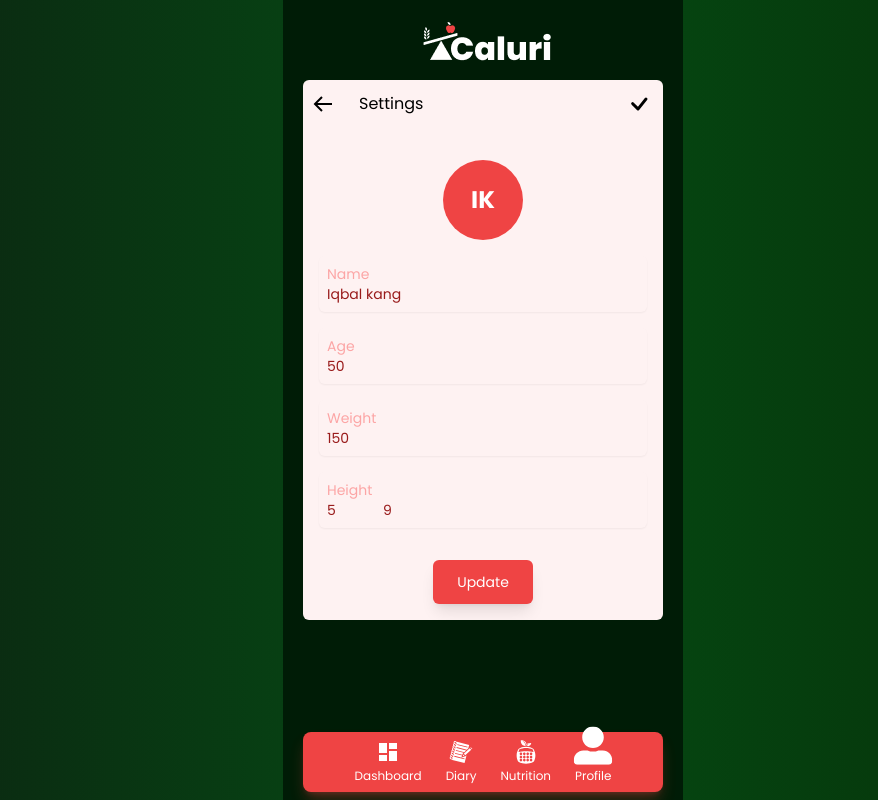
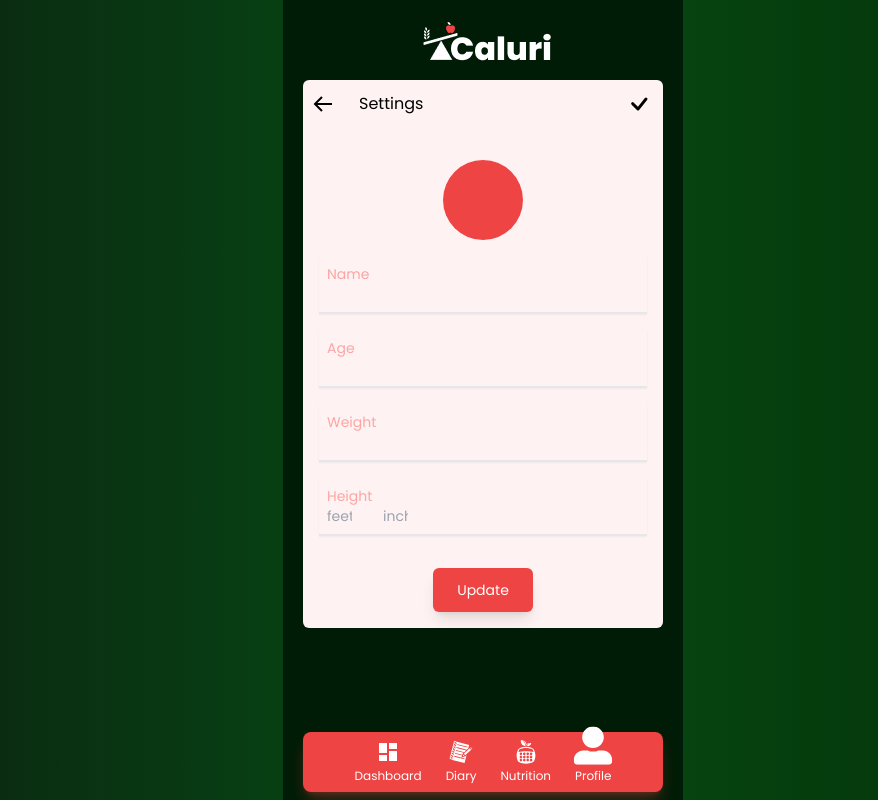
Before and after one commit to iqbalkang225/iqbal-kang-225-caluri, a React (Create React App) app: page /profile in a window 1280 px wide. Shown: the whole page, without its empty margins (157-1035 px from the left). Built offline with nearby package versions, Linux system fonts and the light colour scheme.

Commit message:
finished profile update feature

```diff
--- a/src/components/SearchForm.jsx
+++ b/src/components/SearchForm.jsx
@@ -28,7 +28,7 @@ const SearchForm = ( {initial, animate } ) => {
         onClick = {onClickHandler}
         value = {enteredMeal}
         placeholder = 'Search for a food'
-        className='rounded-full mb-2 w-4/5 mx-auto block p-2 px-4 outline-none text-black placeholder:text-xs'>
+        className='rounded-full mb-2 w-[90%] mx-auto block p-1.5 px-4 outline-none text-black placeholder:text-xs focus:w-full'>
       </motion.input>
     </form>
   )
--- a/src/pages/Macros.jsx
+++ b/src/pages/Macros.jsx
@@ -1,18 +1,50 @@
 import React from 'react'
+import { useSelector } from 'react-redux';
 import PieChart from '../components/PieChart'
 
+const requiredMacros = [40, 30, 30]
+
+const Macros = () => {
+
+  const { recommendedNutrientsIntake } = useSelector(store => store.userInfoSlice)
+  const { storedMeals } = useSelector(store => store.storedMealsSlice)
+  const nutrientsList = storedMeals.map(meal => [meal.nutrition.nutrients, +meal.numOfServings])
+
+  const filterNutrients = (nutrientName) => {
+            return nutrientsList
+              .map(nutrients => {
+                 const filteredNutrients = nutrients[0].find(nutrient => nutrient.name === nutrientName)
+                 const numOfServings = nutrients[1]
+                 return ( {...filteredNutrients, numOfServings} )
+                })
+  }
+
+  const mainNutrients = [
+    filterNutrients('Protein'),
+    filterNutrients('Carbohydrates'),
+    filterNutrients('Fat'),
+  ]
+
+  const macroPercentage = mainNutrients.map(nutrient => {
+    const nutrientTotal = mainNutrients.reduce((total, nutrient) =>
+      (nutrient[0].amount * nutrient[0].numOfServings) + total, 0)
+
+      return Math.floor(((nutrient[0].amount * nutrient[0].numOfServings / nutrientTotal) * 100))
+  })
+
+  console.log(macroPercentage)
+
   const data = {
-  labels: ['Breakfast', 'Snack 1', 'Lunch', 'Snack 2', 'Dinner', 'Snack 3'],
+    labels: ['Carbohydrates', 'Fat', 'Protein'],
     datasets: [
       {
-      data: [0, 0, 0],
-      backgroundColor: ['red', 'green', 'blue'],
+        data: macroPercentage.map(macro => macro),
+        backgroundColor: ['#ebb305', '#f97315', '#22c55d'],
         borderWidth: 1,
       },
     ],
   };
 
-const Macros = () => {
   return (
     <div className='bg-white h-[calc(100vh-190px)] overflow-y-scroll rounded-md p-4 text-black divide-y-2'>
       {/* chart */}
@@ -20,6 +52,33 @@ const Macros = () => {
         <PieChart data = {data} />
       </div>
 
+      {/* body */}
+      <div className='space-y-2'>
+        <div className='grid grid-cols-5'>
+          <p className='col-span-3'></p>
+          <p>Total</p>
+          <p>Goal</p>
+        </div>
+
+        {
+          mainNutrients.map((nutrient, index) => {
+            let color;
+            if(index === 0)  color = `bg-[#ebb305]`
+            if(index === 1)  color = `bg-[#f97315]`
+            if(index === 2)  color = `bg-[#22c55d]`
+            return  <div className='grid grid-cols-5'>
+                      {/* carbs row */}
+                      <div className='flex col-span-3 gap-2'>
+                        <div className={`h-4 w-4 ${color}`}></div>
+                        <p>{nutrient[0].name} ({nutrient[0].amount * nutrient[0].numOfServings}g)</p>
+                      </div>
+                      <p>{macroPercentage[index]}%</p>
+                      <p>{requiredMacros[index]}%</p>
+                    </div>
+          })
+        }
+      </div>
+
   </div>
   )
 }
--- a/src/pages/Nutrition.jsx
+++ b/src/pages/Nutrition.jsx
@@ -27,9 +27,9 @@ const Nutrition = () => {
       y: 0,
     },
     rotation: {
-      y: [0, -5, 0],
+      scale: 1.2,
       transition: {
-        y: {repeat: Infinity, repeatType: "reverse", duration: 0.225, },
+        rotate: {repeat: Infinity, repeatType: "reverse", duration: 0.225, },
       }
     }
   }
--- a/src/pages/Profile.jsx
+++ b/src/pages/Profile.jsx
@@ -1,10 +1,32 @@
-import React from 'react'
+import React, { useState } from 'react'
 import { BiArrowBack } from 'react-icons/bi'
 import { BsCheck } from 'react-icons/bs'
 import { Link } from 'react-router-dom'
 import { motion } from 'framer-motion'
+import { useDispatch, useSelector } from 'react-redux'
+import { calcCalories, calcMacros, updateUser } from '../store/userInfoSlice'
 
 const Profile = () => {
+  const dispatch = useDispatch()
+
+  const { name, age, weight, feet, inches } = useSelector(store => store.userInfoSlice)
+
+  const [userInfo, setUserInfo] = useState({ name: name, age: age, weight: weight, feet: feet, inches: inches })
+
+  const onChangeHandler = (e) => setUserInfo(prevInfo => {
+    const {name, value} = e.target
+    return {...prevInfo, [name]: value}
+  })
+
+  const submitHandler = () => {
+    dispatch( updateUser(userInfo) )
+    dispatch (calcCalories())
+    dispatch( calcMacros() )
+  }
+
+  const getInitials = name => name?.split(' ').map(character => character[0]?.toUpperCase())
+
+
   return (
     //Profile card
      <div className = 'bg-red-50 rounded-md  text-black overflow-hidden'>
@@ -17,80 +39,96 @@ const Profile = () => {
           </Link>
           <h3>Settings</h3>
         </div>
-        <Link to = '/search' className = 'hover:text-red-500 duration-100 hover:scale-110'>
+        <Link
+          to = '/'
+          className = 'hover:text-red-500 duration-100 hover:scale-110'
+          onClick = {submitHandler}>
           <BsCheck size={32} />
         </Link>
       </div>
       {/* body */}
       <div className='h-20 w-20 mt-8 rounded-full mx-auto bg-red-500 flex items-center justify-center'>
-      <h2 className='uppercase text-white font-bold text-2xl'>ik</h2>
+      <h2 className='uppercase text-white font-bold text-2xl'> {getInitials(name)} </h2>
       </div>
       <form className='text-sm p-4  text-red-800 space-y-4'>
         {/* group 1 */}
-        <div className='flex flex-col  p-2 rounded-md shadow-sm'>
+        <div className='flex flex-col  p-2 shadow-sm border-b-2 relative'>
           <label htmlFor="name" className='text-red-300'>Name</label>
           <input
             type = 'text'
             name = 'name'
-            value = 'Iqbal kang'
-            className='bg-transparent outline-none'
+            value = {userInfo.name}
+            onChange = {onChangeHandler}
+            className='bg-transparent capitalize outline-none peer'
           />
+          <div
+            className='absolute h-[2px] w-full left-0 bottom-0 duration-200 peer-focus:bg-red-500'></div>
         </div>
 
          {/* group 2 */}
-         <div className='flex flex-col  p-2 rounded-md shadow-sm'>
+         <div className='flex flex-col  p-2 shadow-sm border-b-2 relative'>
           <label htmlFor="age" className='text-red-300'>Age</label>
           <input
             type = 'number'
             name = 'age'
-            value = {50}
-            className='bg-transparent outline-none w-24'
+            value = {userInfo.age}
+            onChange = {onChangeHandler}
+            className='bg-transparent outline-none w-24 peer'
           />
+          <div
+            className='absolute h-[2px] w-full left-0 bottom-0 duration-200 peer-focus:bg-red-500'></div>
         </div>
 
          {/* group 3 */}
-         <div className='flex flex-col  p-2 rounded-md shadow-sm'>
+         <div className='flex flex-col  p-2 shadow-sm border-b-2 relative'>
           <label htmlFor="weight" className='text-red-300'>Weight</label>
           <input
             type = 'number'
             name = 'weight'
-            value = {150}
-            className='bg-transparent outline-none w-24'
+            value = {userInfo.weight}
+            onChange = {onChangeHandler}
+            className='bg-transparent outline-none w-24 peer'
           />
+          <div
+            className='absolute h-[2px] w-full left-0 bottom-0 duration-200 peer-focus:bg-red-500'></div>
         </div>
 
         {/* group 4 */}
-        <div className='flex flex-col  p-2 rounded-md shadow-sm'>
+        <div className='flex flex-col  p-2 shadow-sm border-b-2 relative'>
             <label htmlFor="weight" className='text-red-300'>Height</label>
             <div className = 'flex gap-4'>
                 <input
-                    className = 'outline-none bg-transparent  w-10'
+                    className = 'outline-none bg-transparent  w-10 peer'
                     type = 'number'
                     name = 'feet'
-                    value = {5}
+                    value = {userInfo.feet}
+                    onChange = {onChangeHandler}
                     placeholder = 'feet'
                 />
                 <input
-                    className = 'outline-none bg-transparent  w-10'
+                    className = 'outline-none bg-transparent  w-10 peer'
                     type = 'number'
                     name = 'inches'
-                    value = {9}
+                    value = {userInfo.inches}
+                    onChange = {onChangeHandler}
                     placeholder = 'inches'
                 />
+                 <div
+            className='absolute h-[2px] w-full left-0 bottom-0 duration-200 peer-focus:bg-red-500'></div>
             </div>
+
         </div>
 
         <div className='flex justify-center'>
-          <Link
-            to = "/"
-            className='bg-red-500 px-6 py-3 rounded-md text-white shadow-lg hover:shadow-sm duration-200 mt-4'
+          <button
+            type = 'button'
+            onClick = {submitHandler}
+            className='bg-red-500 px-6 py-3 rounded-md text-white shadow-lg hover:shadow-sm duration-200 mt-4 hover:bg-red-700 duration-200'
           >
-            <motion.p
-              whileHover = {{scale: 1.4}}
-            > Update </motion.p>
-          </Link>
+
+             Update
+          </button>
         </div>
-
 
       </form>
      </div>
--- a/src/pages/Search.jsx
+++ b/src/pages/Search.jsx
@@ -15,7 +15,7 @@ const Search = () => {
 
       <SearchForm
         initial = {{y: '90vh'}}
-        animate = {{y: 0, scaleX: 1.125}}
+        animate = {{y: 0}}
         >
       </SearchForm>
 
--- a/src/store/storedMealsSlice.js
+++ b/src/store/storedMealsSlice.js
@@ -17,7 +17,6 @@ const storedMealsSlice = createSlice({
     },
 
     addMealTypeCalories(state,action) {
-      console.log(action.payload)
       state.caloriesEaten = {...state.caloriesEaten, ...action.payload}
     },
 
--- a/src/store/userInfoSlice.js
+++ b/src/store/userInfoSlice.js
@@ -30,7 +30,6 @@ const userInfoSlice = createSlice({
       return {
         ...state, ...action.payload
       }
-
     },
 
     calcCalories(state) {
@@ -54,9 +53,14 @@ const userInfoSlice = createSlice({
       state.recommendedNutrientsIntake.protein = (((30 * state.caloriesRequired) / 100) / 4).toFixed()
       state.recommendedNutrientsIntake.fat = (((30 * state.caloriesRequired) / 100) / 9).toFixed()
       state.recommendedNutrientsIntake.carbohydrates = (((40 * state.caloriesRequired) / 100) / 4).toFixed()
+    },
+
+    updateUser(state,action) {
+      console.log(action.payload)
+      return {...state, ...action.payload}
     }
   }
 })
 
-export const { updateState, calcCalories, calcMacros } = userInfoSlice.actions
+export const { updateState, calcCalories, calcMacros, updateUser } = userInfoSlice.actions
 export default userInfoSlice.reducer
```
Lines whose indentation alone changed are shown as unchanged.
